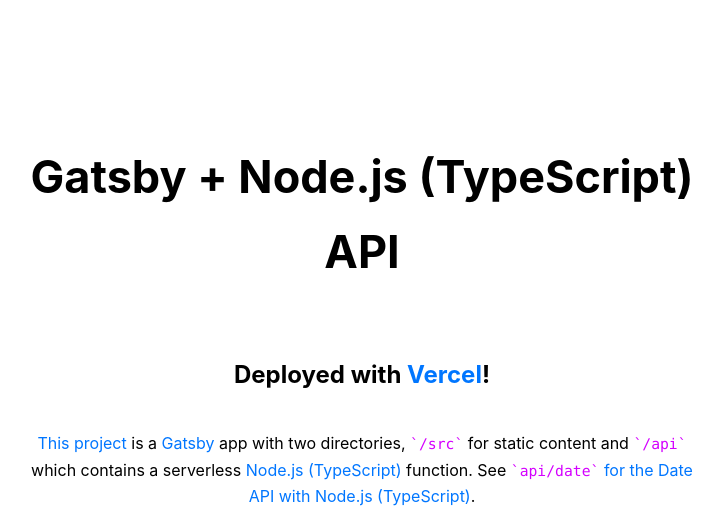
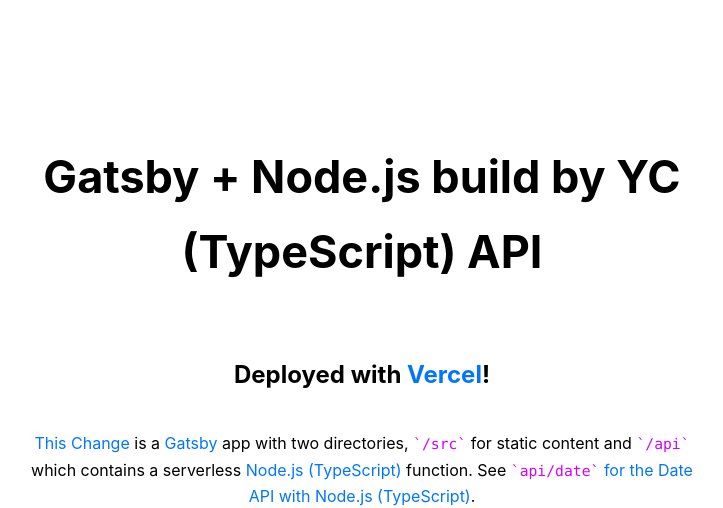
Before and after one commit to ycblog/gatsby, a Gatsby site: page / in a window 1280 px wide. Shown: the top 508 px of the page, without its empty margins (278-1001 px from the left). Built offline with nearby package versions, Linux system fonts and the light colour scheme; Gatsby itself is replaced by a stand-in of ours; no server answers.

Commit message:
Update index.js

```diff
--- a/src/pages/index.js
+++ b/src/pages/index.js
@@ -17,7 +17,7 @@ function Index() {
       <Helmet>
         <title>Gatsby + Node.js (TypeScript) API</title>
       </Helmet>
-      <h1>Gatsby + Node.js (TypeScript) API</h1>
+      <h1>Gatsby + Node.js build by YC (TypeScript) API</h1>
       <h2>
         Deployed with{' '}
         <a
@@ -35,7 +35,7 @@ function Index() {
           target="_blank"
           rel="noreferrer noopener"
         >
-          This project
+          This Change
         </a>{' '}
         is a <a href="https://www.gatsbyjs.org/">Gatsby</a> app with two
         directories, <code>/src</code> for static content and <code>/api</code>{' '}
```
